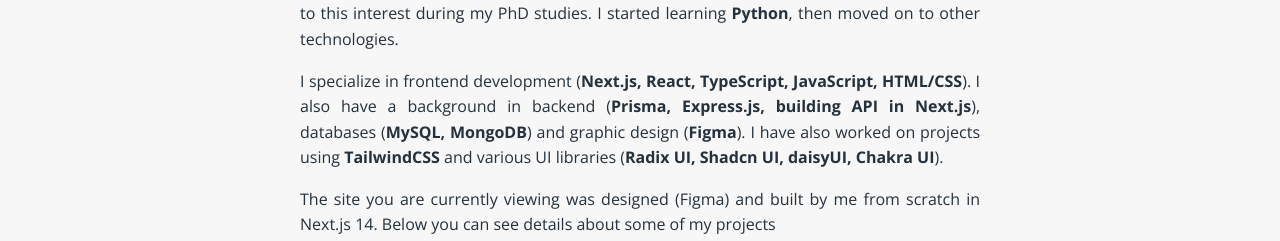
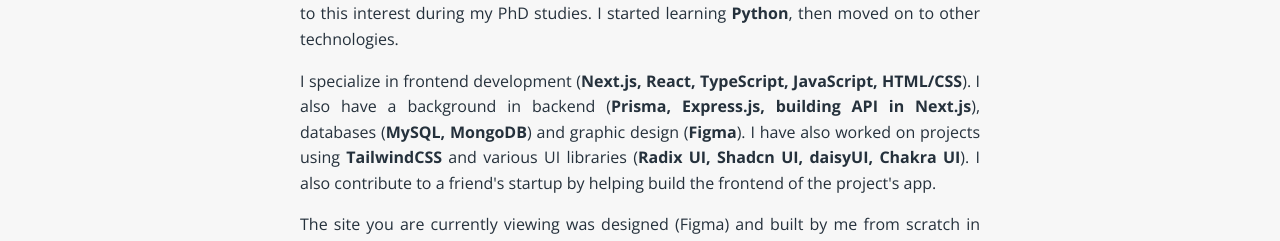
Before and after one commit to blzjmzk/blaise-mzyk-website, a Next.js app: page /programming in a window 1280 px wide. Shown: the part 328-569 px from the top of the page. Built offline with nearby package versions, Linux system fonts and the light colour scheme; no server answers; the database is empty.

Commit message:
Update content

```diff
--- a/app/css/HomePage.module.css
+++ b/app/css/HomePage.module.css
@@ -42,6 +42,7 @@
 .heroTagline {
   margin-bottom: 2rem;
   max-width: 32rem;
+  text-align: justify;
 }
 
 .customLink {
@@ -88,7 +89,6 @@
 
   .heroTagline {
     margin-top: 18rem;
-    width: 28rem;
     font-size: 1.8rem;
   }
 }
--- a/app/page.tsx
+++ b/app/page.tsx
@@ -15,6 +15,7 @@ const HomePage = () => {
               src={photo_of_blaise_mzyk}
               alt="Photo of Blaise Mzyk"
               fill
+              priority
               sizes="(max-width: 480px) 100vw, (max-width: 768px) 50vw, 33vw"
               style={{
                 objectFit: "cover",
--- a/app/programming/page.tsx
+++ b/app/programming/page.tsx
@@ -42,7 +42,8 @@ const ProgrammingPage = async () => {
             <span className="bold">
               Radix UI, Shadcn UI, daisyUI, Chakra UI
             </span>
-            ).
+            ). I also contribute to a friend&apos;s startup by helping build the
+            frontend of the project&apos;s app.
           </p>
           <p>
             The site you are currently viewing was designed (Figma) and built by
```
